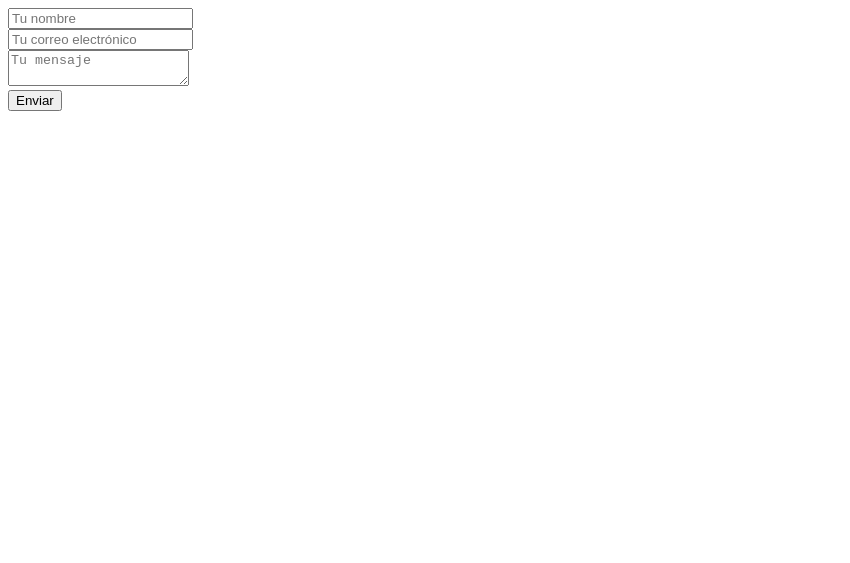
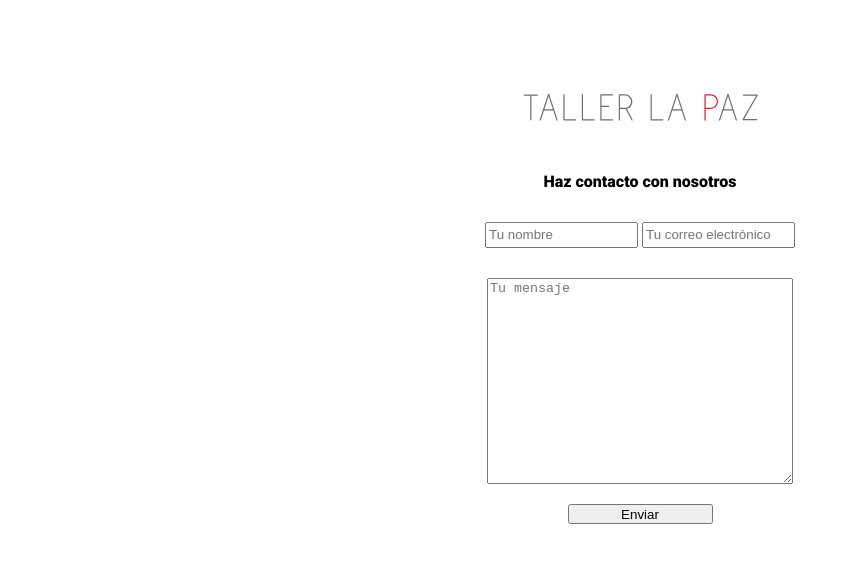
Before and after one commit to Tallerlapaz/tallerlapaz.github.io, a Jekyll site: the page built from contacto.html, in a window 1280 px wide. Shown: the top 563 px of the page, without its empty margins (0-850 px from the left). Built offline with Jekyll 4.4.1, drawn with Linux system fonts in a browser that asks for light colours.

Commit message:
Estilo de formulario y link al formulario

```diff
--- a/_includes/footer.html
+++ b/_includes/footer.html
@@ -1,2 +1 @@
-<p class="footer">La Paz 2361-A / Lafayette, Guadalajara, Jal. / C.P. 44160 / tel. cel. (044) 33 31 57 80 31</p>
-<a href="/contacto.html" target="_blank">contactar @</a>
+<p class="footer">La Paz 2361-A / Lafayette, Guadalajara, Jal. / C.P. 44160 / tel. cel. (044) 33 31 57 80 31 </p>
--- a/_layouts/Formulario.html
+++ b/_layouts/Formulario.html
@@ -11,11 +11,13 @@
 
 		<link rel="stylesheet" href="/css/formulario.css">
 
-		<title>Enviar correo a Taller La Paz</title>
+		<title>Enviar e-mail a Taller La Paz</title>
 
 	</head>
 
   	<body>
+
+  		{% include header.html %}
 
 		{{ content }}
 
--- a/contacto.html
+++ b/contacto.html
@@ -2,6 +2,11 @@
 layout: Formulario
 ---
 
+
+
+<div class="contenedor">
+
+	<h1>Haz contacto con nosotros</h1>
 
 	<form id="contactform" method="POST">
 		<input type="text" name="nombre" placeholder="Tu nombre">
@@ -13,6 +18,10 @@ layout: Formulario
 		<input type="submit" value="Enviar">
 	</form>
 
+</div>
+
+
+
 <script>
     var contactform =  document.getElementById('contactform');
     contactform.setAttribute('action', '//formspree.io/' + 'lapazfineart' + '@' + 'gmail' + '.' + 'com');
--- a/css/formulario.css
+++ b/css/formulario.css
@@ -1,7 +1,47 @@
+@import url('https://fonts.googleapis.com/css?family=Roboto:900');
+
+.header {
+	padding-top: 6%;
+	text-align: center;
+	display: block;
+}
+
+svg {
+	text-align: center;
+	max-width: 250px;
+}
+
+.contenedor {
+	text-align: center;
+	padding-top: 2%;
+}
+
+h1 {
+	font-family: 'Roboto', sans-serif;
+	font-size: 1rem;
+}
+
 input {
+	display: inline-block;
+	height: 20px;
+	width: 145px;
+	margin-top: 20px;
+}
+
+textarea {
 	display: block;
+	margin-top: 30px;
+	min-height: 200px;
+	width: 300px;
+	margin-left: auto;
+	margin-right: auto;
+
 }
 
 input[name="_gotcha"] {
 	display:none
 }
+
+input[type="submit"]:hover {
+	color: #d00;
+}
--- a/index.html
+++ b/index.html
@@ -21,4 +21,9 @@ layout: home
 			</div>
 		</li>
 	</ul>
+
+
+
 </div>
+
+<a class="contacto" href="/contacto.html">@</a>
```
Also changed, not shown: css/style.css (+26 -7 lines). Lines whose indentation alone changed are shown as unchanged.
